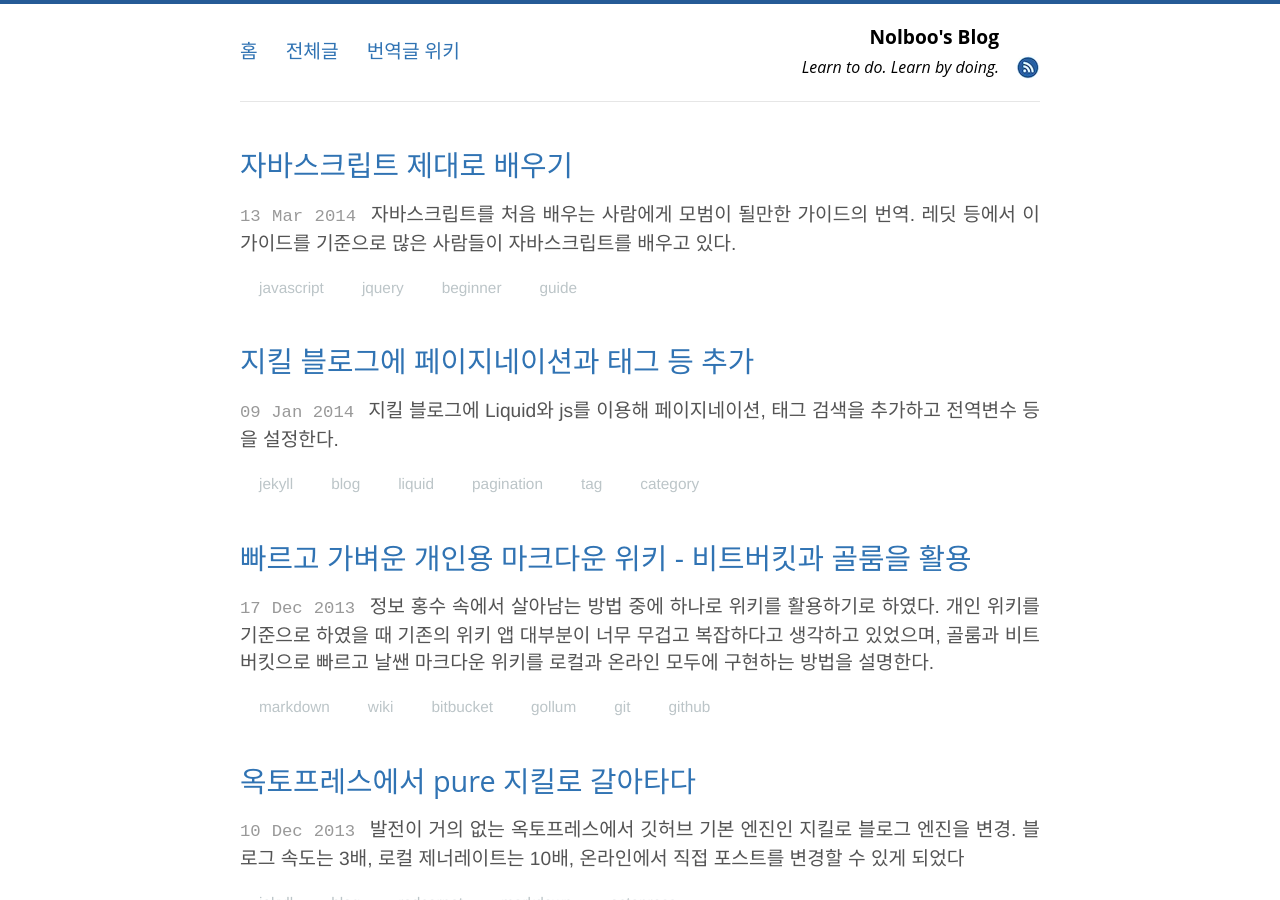
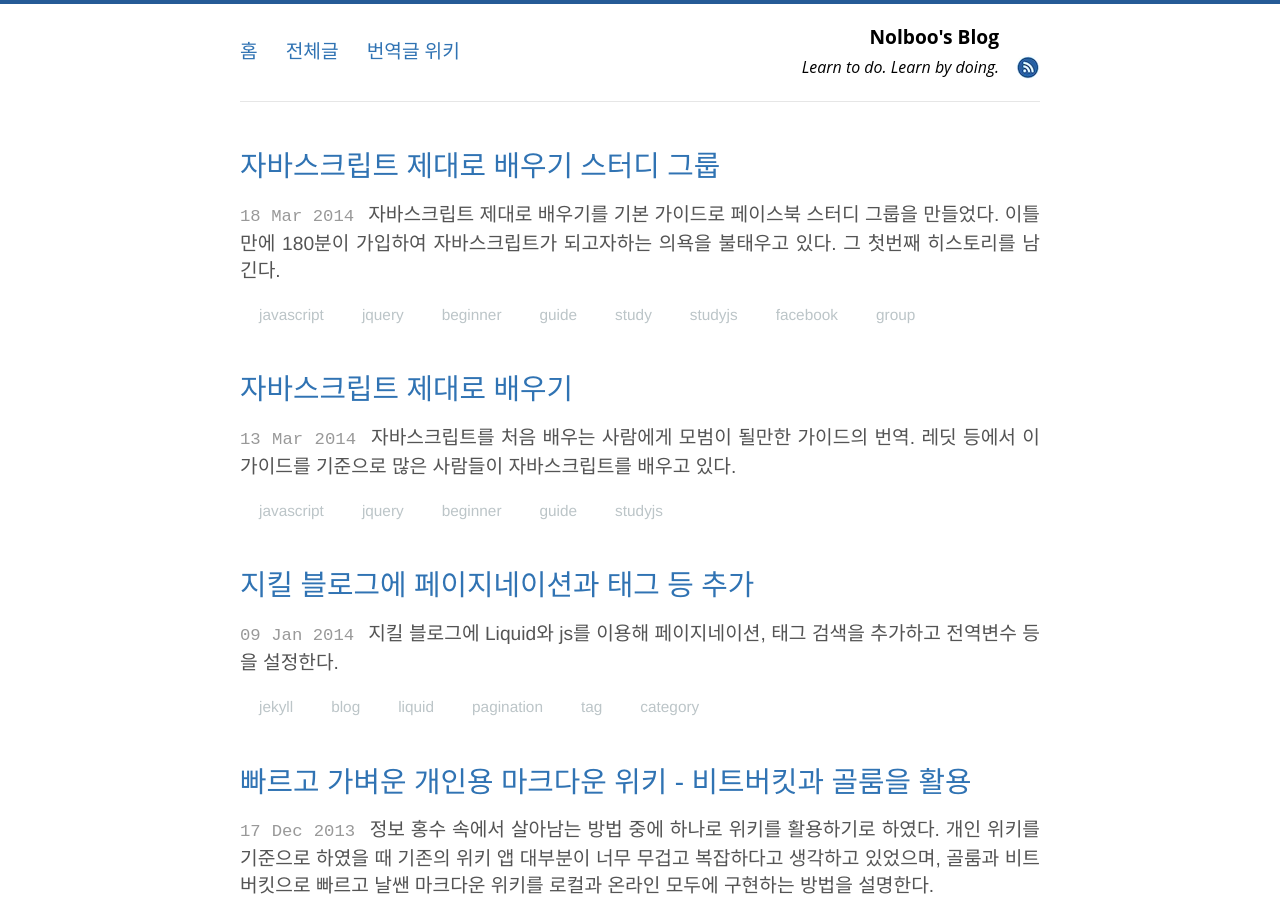
Before and after one commit to nolboo/nolboo.github.io, a Jekyll site: the page built from index.html, in a window 1280 px wide and 900 px high. Built offline with Jekyll 4.4.1, drawn with Linux system fonts in a browser that asks for light colours; Markdown is read by kramdown in place of the engine named in the settings; the list of posts is cut into pages by our own code; some of the changed lines change nothing that is shown; some of the changed text lies outside the part shown.

Commit message:
Add studyjs first post

```diff
--- a/_posts/2014-03-13-how-to-learn-javascript-properly.markdown
+++ b/_posts/2014-03-13-how-to-learn-javascript-properly.markdown
@@ -3,12 +3,12 @@ layout: post
 title: "자바스크립트 제대로 배우기"
 description: "자바스크립트를 처음 배우는 사람에게 모범이 될만한 가이드의 번역. 레딧 등에서 이 가이드를 기준으로 많은 사람들이 자바스크립트를 배우고 있다."
 category: blog
-tags: [javascript, jquery, beginner, guide]
+tags: [javascript, jquery, beginner, guide, studyjs]
 ---
 
 올해는 본격적으로 프로그래밍을 배워보려고 했는데 역시 생각같이 진행되지 않았다.(블로그도 거의 두 달 간 방치ㅠㅠ) 자바스크립트부터 출발하려고 작년 후반 부에 Codecademy [자바스크립트 트랙](http://www.codecademy.com/tracks/javascript)을 며칠간에 걸쳐 완료했는데, 끝낸 후 느낌은 '이제 뭘 하지?'였다. 그런 약간의 멘붕을 겪은 후 이래저래 시간만 보냈다. 자바스크립트라고 마냥 쉬울 리는 없을 터이고, 최고 유명인도 자바스크립트를 [Javascript: 세상에서 제일 잘못 이해되고 있는 언어](http://vandbt.tistory.com/36)라고 이야기하는 것을 보니 아무래도 혼자서 온라인으로만 배우는 것은 한계가 있어 싸부를 모실 생각을 했고, 현역 프로그래머 한 분한테 제자 허락을 받았다^^ 씬난다~
 
-Codecademy의 트랙같이 시간을 허무하게 보내지 않고(적어도 나한테는 그랬다ㅠㅠ) 기본이 될 튜토리얼을 찾는데 [굉장한 자바스크립트 강좌(영문) 소개](http://blog.wystan.net/2011/08/02/great-javascript-articles), [The Best Way to Learn JavaScript](http://code.tutsplus.com/tutorials/the-best-way-to-learn-javascript--net-21954)와 [자바스크립트 제대로 배우기](http://javascriptissexy.com/how-to-learn-javascript-properly/) 등의 글이 눈에 들어왔으나, 첫 번째는 조금 오래되었고 두 번째와 세 번째 중에서 선택하려고 훑어보았는데 - 세 번째 가이드를 기반으로 진행하기로 마음먹었다.
+Codecademy의 트랙같이 시간을 허무하게 보내지 않고(적어도 나한테는 그랬다ㅠㅠ) 기본이 될 튜토리얼을 찾는데 [굉장한 자바스크립트 강좌(영문) 소개](http://blog.wystan.net/2011/08/02/great-javascript-articles), [The Best Way to Learn JavaScript](http://code.tutsplus.com/tutorials/the-best-way-to-learn-javascript--net-21954)([한글 요약](http://blog.nundefined.com/38))와 [자바스크립트 제대로 배우기](http://javascriptissexy.com/how-to-learn-javascript-properly/) 등의 글이 눈에 들어왔으나, 첫 번째는 조금 오래되었고 두 번째와 세 번째 중에서 선택하려고 훑어보았는데 - 세 번째 가이드를 기반으로 진행하기로 마음먹었다.
 
 [자바스크립트 제대로 배우기](http://javascriptissexy.com/how-to-learn-javascript-properly/)는 처음 글이 올라왔을 때 소셜에 [소개한 적](https://twitter.com/n0lb00/status/300800128535633921)이 있는데, 자신의 13살 딸한테 적용했다는 말도 빠지고 글이 **엄청나게** 버전업되었다. 번역 글 내용에는 포함하지 않았지만, 레딧같은 유명 커뮤니티 서비스에서 [>>>New Study Group Starting January 2014!<<< : learn_js_in_seattle](http://www.reddit.com/r/learn_js_in_seattle/comments/1tziaa/new_study_group_starting_january_2014/)와 같이 계속해서 이 가이드 기준으로 온라인 협업 스터디가 여러 번 진행되는 것 같다. 그래서 기본 가이드로 잡고 번역을 블로그에 올리기로 했다.(예전에 요약한 적이 있는데 그 요약을 다시 쓸 수 없을 정도로 개편돼서 처음부터 다시 번역ㅠㅠ)
 
@@ -210,6 +210,8 @@ var allQuestions = [{question: "Who is Prime Minister of the United Kingdom?", c
 
 ### 역자 참조 링크
 
+관심 있으신 분들은 [자바스크립트 제대로 배우기 스터디 그룹](https://www.facebook.com/groups/learnjsproperly/)에 가입신청을 하시면 가입 시기에 상관없이 승인해드리고 있습니다.
+
 * [JS: The Right Way](http://bit.ly/1hzQN9S)
 * [Best of JavaScript, HTML & CSS – 2013](http://flippinawesome.org/2014/01/06/best-of-javascript-html-css-2013/)
 * [디자이너를 위한 자바스크립트](http://j.mp/1e9Ptev)
--- /dev/null
+++ b/_posts/2014-03-18-how-to-learn-javascript-properly-study.markdown
@@ -0,0 +1,121 @@
+---
+layout: post
+title: "자바스크립트 제대로 배우기 스터디 그룹"
+description: "자바스크립트 제대로 배우기를 기본 가이드로 페이스북 스터디 그룹을 만들었다. 이틀 만에 180분이 가입하여 자바스크립트가 되고자하는 의욕을 불태우고 있다. 그 첫번째 히스토리를 남긴다."
+category: blog
+tags: [javascript, jquery, beginner, guide, study, studyjs, facebook, group]
+---
+
+저번 목요일에 [자바스크립트 제대로 배우기](http://nolboo.github.io/blog/2014/03/13/how-to-learn-javascript-properly/)를 블로그에 올리고, 트위터와 페이스북, 생활코딩에 올리면서 같이 스터디할 분을 [요청](https://twitter.com/n0lb00/status/444047533950926848)했다. 30분 뒤에 트위터에서 [@minieetea 강미경](https://twitter.com/minieetea)님이 첫 반응을 보이셨고, 페이스북과 [페이스북 페이지](https://www.facebook.com/NolbooNews)는 반응이 거의 없었다.(원래 페이스북은 트위터보다 반응성은 훨씬 느리다) 1시간 반 뒤에 [생활코딩](https://www.facebook.com/groups/codingeverybody/permalink/733097320064140/?stream_ref=21)에도 다음과 같이 포스팅하였다.
+
+> 자바스크립트를 처음 배우는 스터디 그룹의 초기 멤버에 참여하지 않으실래요?
+
+> 자바스크립트를 배우려는데 혼자서 하기가 쉽지 않다고 느껴 같이 하실 분을 모아보려고요. 자세한 내용은 아래와 같습니다.
+
+> 기본 가이드: 자바스크립트 제대로 배우기 http://bit.ly/1fsUmuG
+
+> 기간: 가이드 저자가 8주를 넘기지 말라고 했지만, 저는 12주를 기준으로 하려고 합니다.
+
+> 스터디 방법:
+
+> - 온라인을 주로 하며, 서로 공부한 부분을 자주(책의 소챕터나 블로그 글 하나 정도) 요약해서 자신의 블로그 등에 올린다: 8주를 넘기게 되니 기록을 남겨야 까먹지 않죠^^
+> - 여러 사람의 글을 하나의 커뮤니티(현재 페북 그룹 예정)로 모아, 개인의 진도에 상관없이 서로 참조하고 질문하고 답하면서 격려할 수 있도록 한다.
+> - 전체 코스가 끝나면 참여한 모든 사람의 요약글과 중요한 질문과 답을 모아 하나의 웹페이지나 위키 등으로 정리하여 다음 코스에 참여하는 분들에게 도움이 되도록 한다.
+
+> 이 참에 자바스크립트 개발자가 되실 분~
+
+두 분이 호응해 주셔서 한 10분은 모일 것 같다 생각되어 페이스북에 [자바스크립트 제대로 배우기 스터디 그룹](https://www.facebook.com/groups/learnjsproperly/)을 만들었다. 그때부터 20시간이 지나기 전에 멤버가 150분을 넘어서더니 이틀 만에 180분이 가입을 하셨다. 덜덜;;
+
+얼떨결에 책임이 막중해졌으니 될 수 있으면 재밌고 열심히 공부할 수 있는 온라인 스터디를 다 함께 할 수 있는 계기를 만들었으면 좋겠다.
+
+## 운영위원
+
+- 강미경 : [강미경](https://www.facebook.com/minieetea)
+- 이시형 : [이시형](https://www.facebook.com/super2451894)
+- 놀  부 : [Nolboo Kim](https://www.facebook.com/nolboo)
+
+인원이 많아 혼자서는 안 되겠다 싶어 공동운영위원을 모집했더니, [이시형](https://www.facebook.com/super2451894)님이 흔쾌히 응답을 주셨고, [강미경](https://www.facebook.com/minieetea)님도 뒤이어 힘차게 합류해 주셨다.
+
+## 자바스크립트 제대로 배우기 스터디 그룹 운영방향(초안)
+
+스터디 그룹은 참여하는 멤버가 자유로운 분위기 속에서 상식과 배려로 이루어지는 것을 개인적으로 더 좋아한다. 그러나 예상보다 많은 분이 단시간에 모였기 때문에 가장 기본이 될 운영방향은 공유해야 할 필요성이 있다고 생각이 들었다. 위의 소개 글을 바탕으로 좀 더 자세한 [자바스크립트 제대로 배우기 스터디 그룹 운영방향(초안)](http://on.fb.me/1hvr1lE)을 만들었다.(자세한 내용을 원하시는 분은 링크를 방문해서 읽어보세요~)
+
+## 스터디 방법에서의 기록
+
+왜 자신의 블로그에 요약하고 공유하는 것을 스터디 방법으로 선택했느냐고 물으실 분도 계실 것 같아서 간단히 정리해본다. 예전에 공부 방법에 대한 좋은 글들이 있으면 간혹 소셜에 포스팅하곤했다. 그중에 두 개의 글을 간단히 요약해 보면 다음과 같다:
+
+**[읽은 것을 더 간직하는 법](http://bit.ly/19Bws0w)**
+
+> 더 똑똑해지는 비결 중 하나는 많이 읽는 것이다.
+
+> 그러나 이것만으로 충분치 않다. 읽는 것은 방정식의 한 부분일 뿐이다.
+
+> 리딩을 더 깊게 더 오래 하기 위해 설득의 심리학의 저자 로버트 차일디니에게 팁을 빌려보자.
+
+> > 오마하로 향하는 비행 동안, 그는 책을 읽고 있었다. 책에다 그때그때 적어나갔고, 하나의 장을 끝낼 때마다 한 장의 백지를 꺼내서 방금 읽은 것을 한 장으로 요약하였다. 또 다른 폴더에 그걸 넣어두었다. 이것이 그의 배움을 더 깊게하는 방법이고 나중에 요약을 참조할 수도 있다.
+
+>다니엘 코일은 “당신의 기술을 향상하는 52팁”에서 쓰기를:
+
+> > 열 쪽을 한번 읽고 책을 덮은 다음 한 장 요약을 쓰는 전략 B의 사람들이 열 쪽을 연달아 4번 읽어 기억하려던 전략 A의 사람보다 50퍼센트 더 오래도록 기억한다고 연구는 보여주었다.
+
+**이번엔 컨설턴트 유정식님이 라디오에서 얘기한 내용 중 [하나](http://www.infuture.kr/1333)를 살펴보자:**
+
+> 예전에 모든 걸 통째로 외우라고 강요하던 교육 방식 때문에 사람들이 암기를 나쁘게 보는 경향이 크다. 암기하라고 해서 그것을 통째로 외우라는 말은 아니다. 꼭 필요한 것만 잘 외워야 한다. 그렇게 하려면 책을 읽고 나서, 어떤 내용을 공부하고 나서 ‘요약’을 잘해야 한다. 공부 잘하는 사람, 일 잘하는 사람을 보면 배운 내용을 잘 요약할 줄 안다.
+
+> 보통 외우지 말고 이해하라고 하는데, 이해하라는 말은 요약하라는 말이고, 잘 이해하려면 요약된 것을 외우는 것이어야 한다.
+
+**읽거나 배운 걸 그때 그때 요약하여 블로그 등에 적으면서 암기한다**는 것이 핵심내용이다. 한 번에 완전히 암기하면 제일 좋지만 실제로는 그렇지 못하는 경우가 대부분이다. 그래서 적어서 암기해야 하고, 나중에 다시 보더라도 내용을 확연히 알 수 있도록 잘 적고, 다시 보기를 반복해야 한다고 개인적으로 생각한다.
+
+그래서 스터디 방법의 첫 번째를 블로그(공개하기 부끄러우면 개인 위키)에 요약하고 다시보기를 반복하고 있다. 이것을 여러 사람이 같이 함께 하여, 서로 배우고 격려하자는 것이 이 스터디 그룹의 기본 취지다.
+
+
+## 커리큘럼
+
+기본 가이드인 [자바스크립트 제대로 배우기](http://nolboo.github.io/blog/2014/03/13/how-to-learn-javascript-properly/)에 스터디 커리큘럼이 자세히 설명되어 있으나, 간혹 원하시는 분들이 있어 표로 정리해 보았다. 마크다운으로 작성한 것이 마음에 들지 않으신 분은 [구글 스프레드시트 버전](http://bit.ly/PLlTmf)으로 보시면 된다.
+
+| 주차 | 커리큘럼 |             자바스크립트 완벽 가이드              |     프론트엔드 개발자를 위한 자바스크립트 프로그래밍    |        JavaScript.is (Sexy)       |
+|------|----------|---------------------------------------------------|---------------------------------------------------------|-----------------------------------|
+| 0    |        0 | Web Fundamentals 트랙                             | 좌동                                                    |                                   |
+| 1~2  |        1 | 서문                                              | 개요                                                    |                                   |
+|      |        2 | 1장 자바스크립트 소개                             | 1장 자바스크립트란 무엇인가                             |                                   |
+|      |        3 | 2장 어휘 구조                                     | 2장 HTML 속의 자바스크립트                              |                                   |
+|      |        4 | [Introduction to JavaScript 섹션][1]              | 좌동                                                    |                                   |
+|      |        5 | 3장 데이터 타입과 값                              | 3장 언어의 기초                                         |                                   |
+|      |        6 | 4장 변수                                          | 4장 변수와 스코프, 메모리                               |                                   |
+|      |        7 | 5장 표현식과 연산자                               |                                                         |                                   |
+|      |        8 | [섹션2 Functions 부터 섹션5 Control Flow 까지][1] | 좌동                                                    |                                   |
+| 3~4  |        9 | 6장 문장                                          | 6.1 객체에 대한 이해                                    | [JavaScript Objects in Detail][6] |
+|      |       10 | 7장 객체와 배열                                   | 5장 참조 타입                                           | 상동                              |
+|      |       11 | 8장 함수                                          | 7장 함수 표현식                                         | 상동                              |
+|      |       12 | [섹션6 Data Structures부터 섹션8 Object 2까지][1] | 좌동                                                    |                                   |
+|      |       13 | [Basic Projects 의 1~5번 항목][2]                 | 좌동                                                    |                                   |
+|      |       14 | 13장 웹 브라우저와 자바스크립트                   | 8장 브라우저 객체 모델                                  |                                   |
+|      |       15 | 15장 문서 스크립팅                                | 9장 클라이언트 탐지                                     |                                   |
+|      |       16 | 16장 CSS와 DHTML                                  | 10장 DOM                                                |                                   |
+|      |       17 | 19장 쿠키와 클라이언트 측 지속성                  | 11장 DOM 확장                                           |                                   |
+|      |       18 |                                                   | 13장 이벤트                                             |                                   |
+|      |       19 |                                                   | 14장 폼 스크립트                                        |                                   |
+|      |       20 | [Code School - Try jQuery][3]                     | 좌동                                                    |                                   |
+|      |       21 | Your First Project-A Dynamic Quiz                 | 좌동                                                    |                                   |
+| 5~6  |       22 | 10장 모듈과 네임스페이스                          | 20장 JSON                                               |                                   |
+|      |       23 | 14장 브라우저 창 스크립팅                         | 23장 오프라인 애플리케이션과 클라이언트 사이드 스토리지 |                                   |
+|      |       24 | 17장 이벤트와 이벤트 처리                         |                                                         |                                   |
+|      |       25 | 20장 HTTP 스크립팅                                |                                                         |                                   |
+|      |       26 | 퀴즈 앱 개선                                      |                                                         |                                   |
+| 7~8  |       27 | 9장 클래스, 생성자, 프로토타입                    | 6.2 객체 생성과 6.3 상속                                | [OOP In JavaScript][7]            |
+|      |       28 | 18장 폼과 폼 엘리먼트                             | 16장 HTML5 스크립트                                     | 상동                              |
+|      |       29 | 21장 자바스크립트와 XML                           | 22장 고급 테크닉                                        | 상동                              |
+|      |       30 | 22장 클라이언트 측 그림 스크립팅                  | 24장 모범 사례                                          | 상동                              |
+|      |       31 | [트위터 부트스트랩][4] 스터디                     | 좌동                                                    |                                   |
+|      |       32 | [Learn Everything About Handlebars.js][5]         | 좌동                                                    |                                   |
+|      |       33 | 퀴즈 앱 한층 더 개선                              | 좌동                                                    |                                   |
+
+[1]: http://www.codecademy.com/tracks/javascript
+[2]: http://www.codecademy.com/tracks/projects
+[3]: http://try.jquery.com/
+[4]: http://getbootstrap.com/2.3.2/
+[5]: http://javascriptissexy.com/handlebars-js-tutorial-learn-everything-about-handlebars-js-javascript-templating/
+[6]: http://javascriptissexy.com/javascript-objects-in-detail/
+[7]: http://javascriptissexy.com/oop-in-javascript-what-you-need-to-know/
+
+이번 주부터 본격적으로 스터디가 시작되었습니다. 관심 있으신 분들은 [자바스크립트 제대로 배우기 스터디 그룹](https://www.facebook.com/groups/learnjsproperly/)에 가입신청을 하시면 가입 시기에 상관없이 승인해드리고 있습니다.
```
